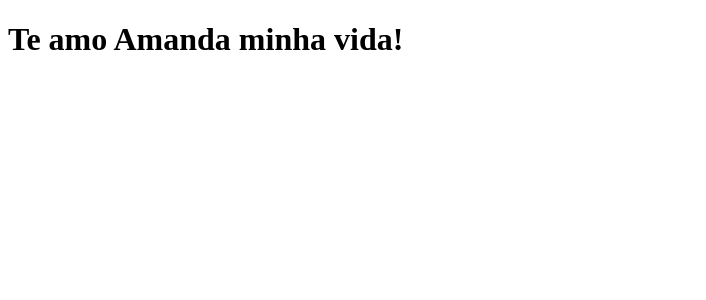
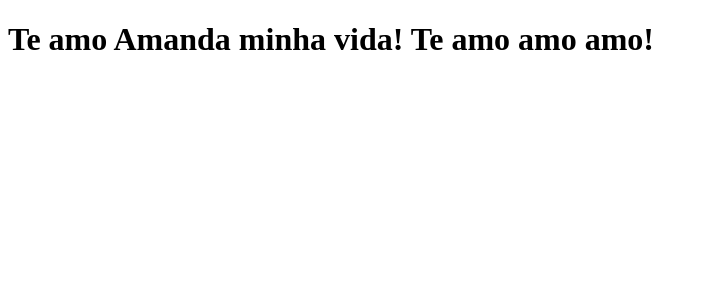
Before and after one commit to AlainMota9/clone-tabnews, a Next.js app: page / in a window 1280 px wide. Shown: the top 300 px of the page, without its empty margins (0-706 px from the left). Built offline with nearby package versions, Linux system fonts and the light colour scheme.

Commit message:
modifica a frase

```diff
--- a/pages/index.js
+++ b/pages/index.js
@@ -1,5 +1,5 @@
 function Home(){
-    return <h1> Te amo Amanda minha vida! </h1>
+    return <h1> Te amo Amanda minha vida! Te amo amo amo!</h1>
 }
 
 export default Home;
```
